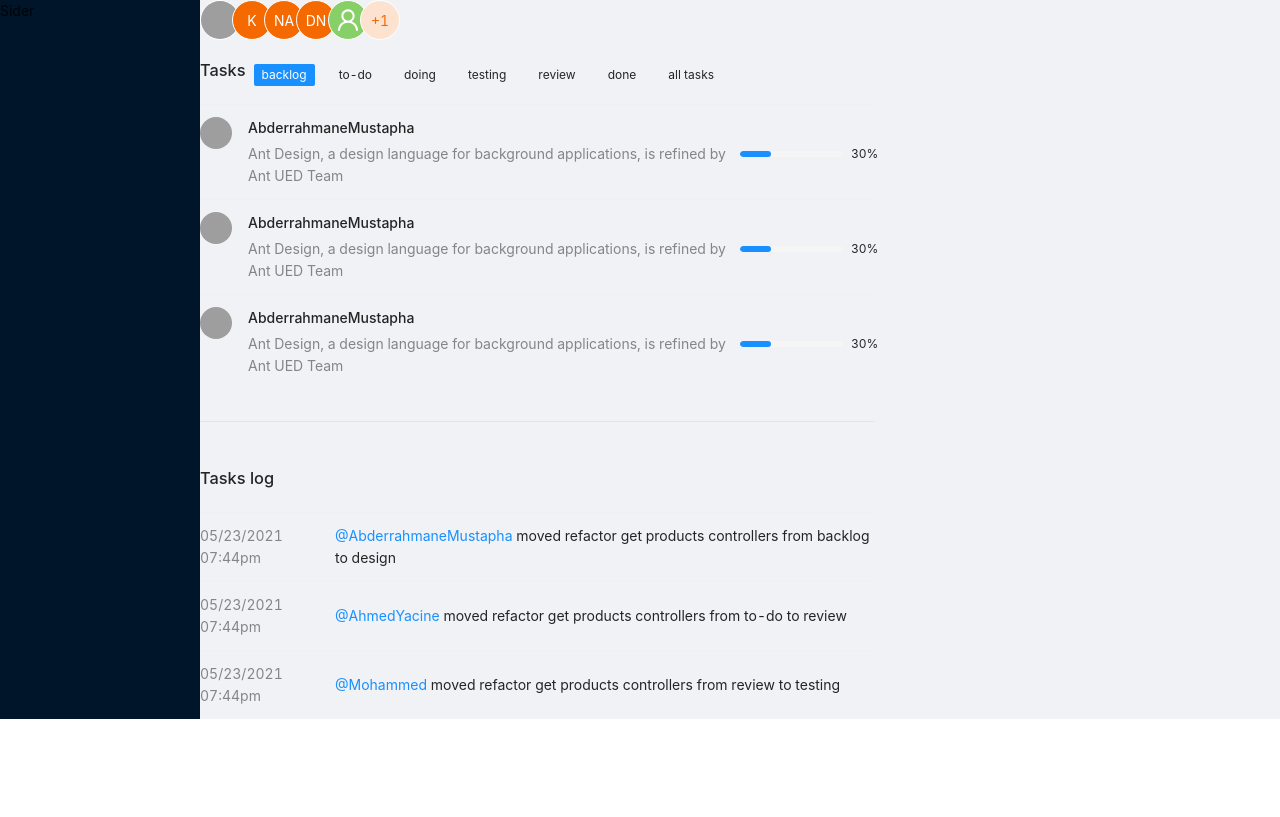
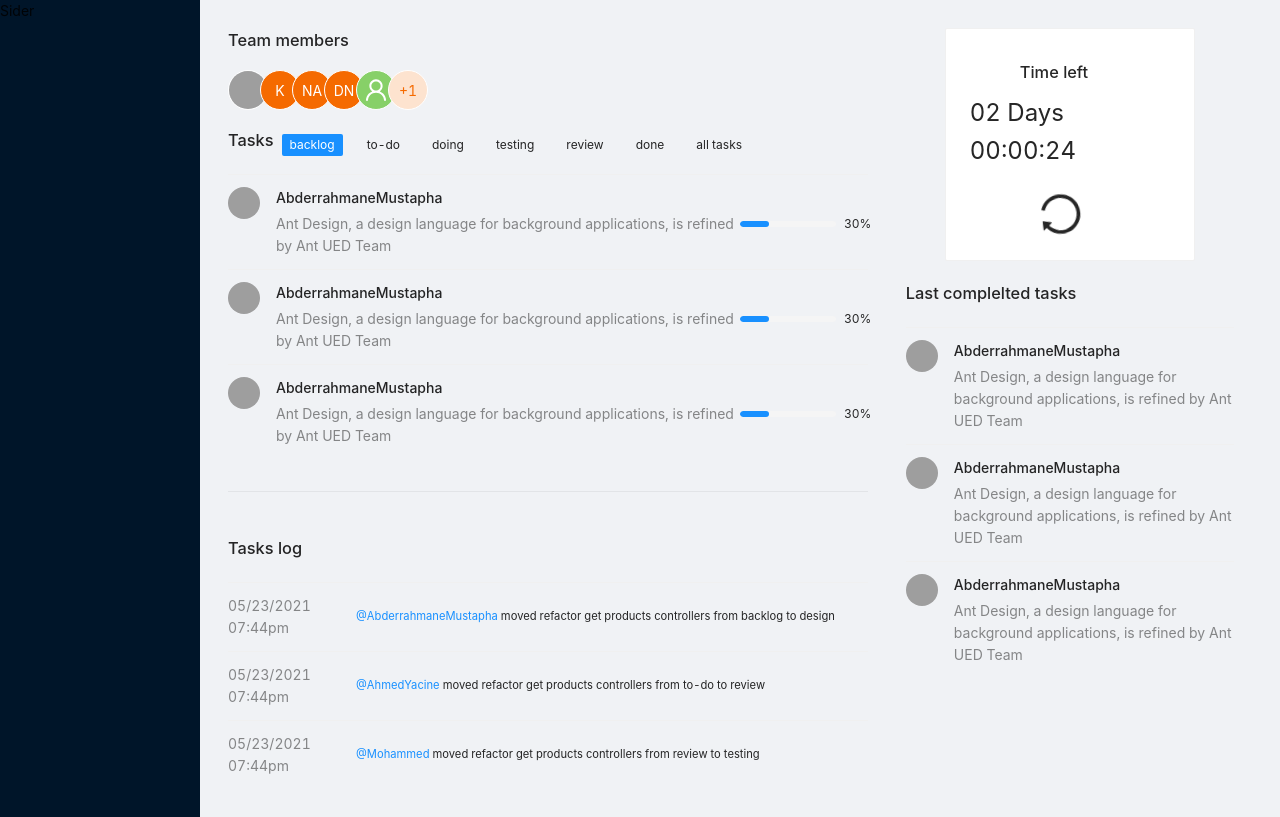
Before and after one commit to abderrahmaneMustapha/api-dev-helper, a React (Create React App) app in the folder web/: page /tracker in a window 1280 px wide. Built offline with nearby package versions, Linux system fonts and the light colour scheme; grey boxes are pictures that could not be loaded.

Commit message:
feat : a prototy for task tracker

```diff
--- a/web/src/index.css
+++ b/web/src/index.css
@@ -31,3 +31,8 @@ code {
 #checks .ant-space-item{
   min-width: 100%;
 }
+
+#right-tracker .ant-space-item:nth-child(2){
+  min-width: 90%;
+
+}
--- a/web/src/main/pages/tracker/tracker.js
+++ b/web/src/main/pages/tracker/tracker.js
@@ -9,8 +9,14 @@ import {
     Divider,
     Row,
     Col,
+    Card,
+    Statistic,
 } from "antd";
-import { UserOutlined, AntDesignOutlined } from "@ant-design/icons";
+import {
+    UserOutlined,
+    AntDesignOutlined,
+    ReloadOutlined,
+} from "@ant-design/icons";
 
 const list = [
     {
@@ -62,6 +68,9 @@ const tagsData = [
 ];
 const Tracker = () => {
     const [selectedTags, setSelectedTags] = React.useState(["backlog"]);
+    const [deadline, setDeadline] = React.useState(
+        Date.now() + 1000 * 60 * 60 * 24 * 2 + 1000 * 30
+    );
     const handleChange = (tag, checked) => {
         const nextSelectedTags = checked
             ? [...selectedTags, tag]
@@ -71,9 +80,12 @@ const Tracker = () => {
     };
     return (
         <>
-            <Row>
+            <Row style={{ margin: "2em" }}>
                 <Col span={15}>
-                    <Space>
+                    <Space direction="vertical">
+                        <div>
+                            <h3>Team members</h3>
+                        </div>
                         <Avatar.Group
                             maxCount={5}
                             size="large"
@@ -127,14 +139,15 @@ const Tracker = () => {
                             className="demo-loadmore-list"
                             header={
                                 <Space direction="horizontal">
-                                    <h3 style={{maxWidth:"fit-content"}}>Tasks</h3>
+                                    <h3 style={{ maxWidth: "fit-content" }}>
+                                        Tasks
+                                    </h3>
 
                                     {tagsData.map((tag) => (
                                         <Tag.CheckableTag
                                             key={tag}
                                             checked={
-                                                    selectedTags.indexOf(tag) >
-                                                    -1
+                                                selectedTags.indexOf(tag) > -1
                                             }
                                             onChange={(checked) =>
                                                 handleChange(tag, checked)
@@ -143,7 +156,6 @@ const Tracker = () => {
                                             {tag}
                                         </Tag.CheckableTag>
                                     ))}
-
                                 </Space>
                             }
                             itemLayout="horizontal"
@@ -177,7 +189,7 @@ const Tracker = () => {
                             itemLayout="horizontal"
                             dataSource={listLogs}
                             renderItem={(item) => (
-                                <List.Item>
+                                <List.Item style={{ fontSize: "0.8em" }}>
                                     <List.Item.Meta description="05/23/2021  07:44pm" />
                                     <div style={{ width: "80%" }}>
                                         <span style={{ color: "#1890FF" }}>
@@ -191,7 +203,96 @@ const Tracker = () => {
                         />
                     </Space>
                 </Col>
-                <Col span={6}></Col>
+                <Col id="right-tracker" span={9}>
+                    <Space
+                        style={{ minWidth: "100%", paddingLeft: "1.4em" }}
+                        direction="vertical"
+                        align="center"
+                    >
+                        <Card
+                            style={{
+                                minWidth: "250px",
+                                marginLeft: "auto",
+                                marginRight: "auto",
+                            }}
+                            cover={
+                                <Col
+                                    span={24}
+                                    style={{
+                                        width: "80%",
+                                        marginTop: 32,
+                                        marginLeft: "auto",
+                                        marginRight: "auto",
+                                    }}
+                                >
+                                    <h3
+                                        style={{
+                                            width: "50%",
+                                            marginTop: 32,
+                                            marginLeft: "auto",
+                                            marginRight: "auto",
+                                        }}
+                                    >
+                                        Time left
+                                    </h3>
+
+                                    <Statistic.Countdown
+                                        value={deadline}
+                                        format="DD [Days] HH:mm:ss"
+                                    />
+                                </Col>
+                            }
+                        >
+                            <div
+                                style={{
+                                    width: "30%",
+                                    marginLeft: "auto",
+                                    marginRight: "auto",
+                                }}
+                            >
+                                <ReloadOutlined
+                                    onClick={() => {
+                                        setDeadline(
+                                            Date.now() +
+                                                1000 * 60 * 60 * 24 * 2 +
+                                                1000 * 30
+                                        );
+                                    }}
+                                    spin={true}
+                                    style={{
+                                        fontSize: "3em",
+                                        cursor: "pointer",
+                                    }}
+                                />
+                            </div>
+                        </Card>
+                        <List
+                            className="demo-loadmore-list"
+                            header={
+                                <h3 style={{ maxWidth: "fit-content" }}>
+                                    Last complelted tasks
+                                </h3>
+                            }
+                            itemLayout="horizontal"
+                            dataSource={list}
+                            renderItem={(item) => (
+                                <List.Item>
+                                    <List.Item.Meta
+                                        avatar={
+                                            <Avatar src="https://zos.alipayobjects.com/rmsportal/ODTLcjxAfvqbxHnVXCYX.png" />
+                                        }
+                                        title={
+                                            <a href="https://ant.design">
+                                                {item.name}
+                                            </a>
+                                        }
+                                        description="Ant Design, a design language for background applications, is refined by Ant UED Team"
+                                    />
+                                </List.Item>
+                            )}
+                        />
+                    </Space>
+                </Col>
             </Row>
         </>
     );
```
Lines whose indentation alone changed are shown as unchanged.
